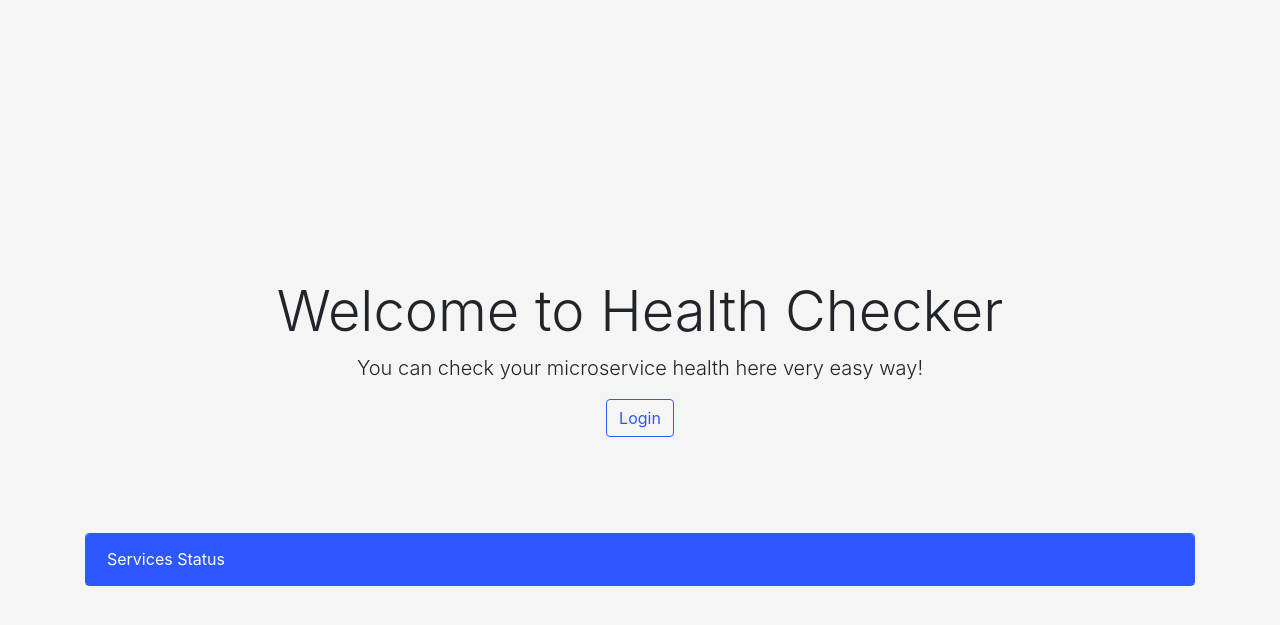
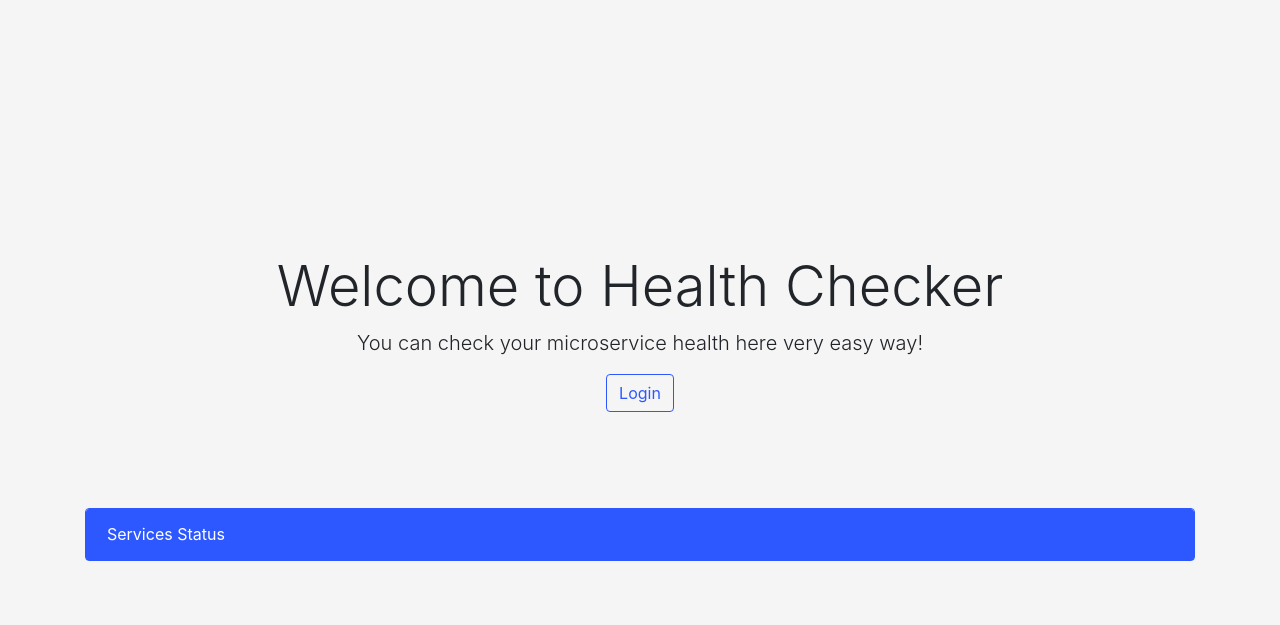
Before and after one commit to vubon/healthchecker, a Django app: page / in a window 1280 px wide. Shown: the top 625 px of the page. Run offline with Django 3.2, Linux system fonts and the light colour scheme; data that the repository does not hold is empty; some libraries are stand-ins or nearby versions.

Commit message:
Add card CSS

```diff
--- a/static/css/login.css
+++ b/static/css/login.css
@@ -143,3 +143,7 @@ body {
 .btn-outline-primary:not(:disabled):not(.disabled):active, .btn-outline-primary:not(:disabled):not(.disabled).active, .show > .btn-outline-primary.dropdown-toggle {
     background-color: #2e58ff;
 }
+
+.card{
+    margin-bottom: 50px;
+}
```
